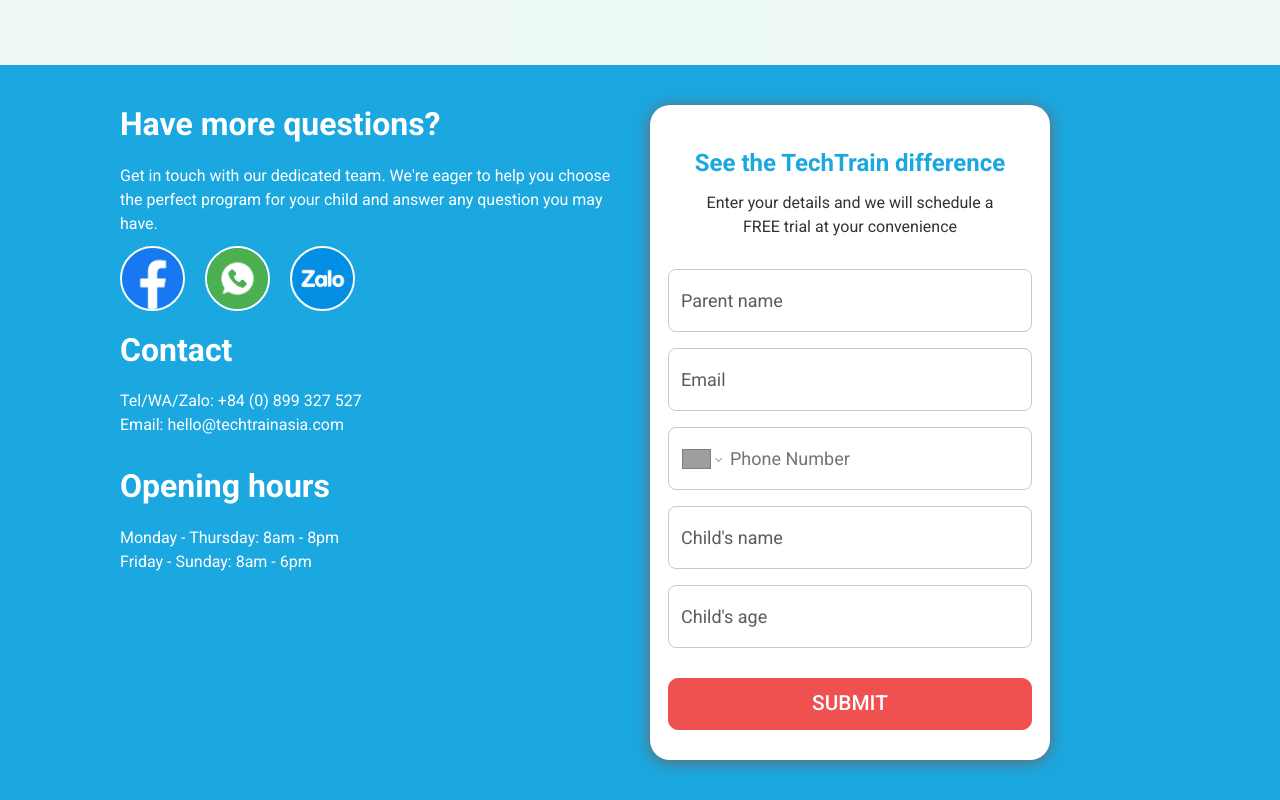
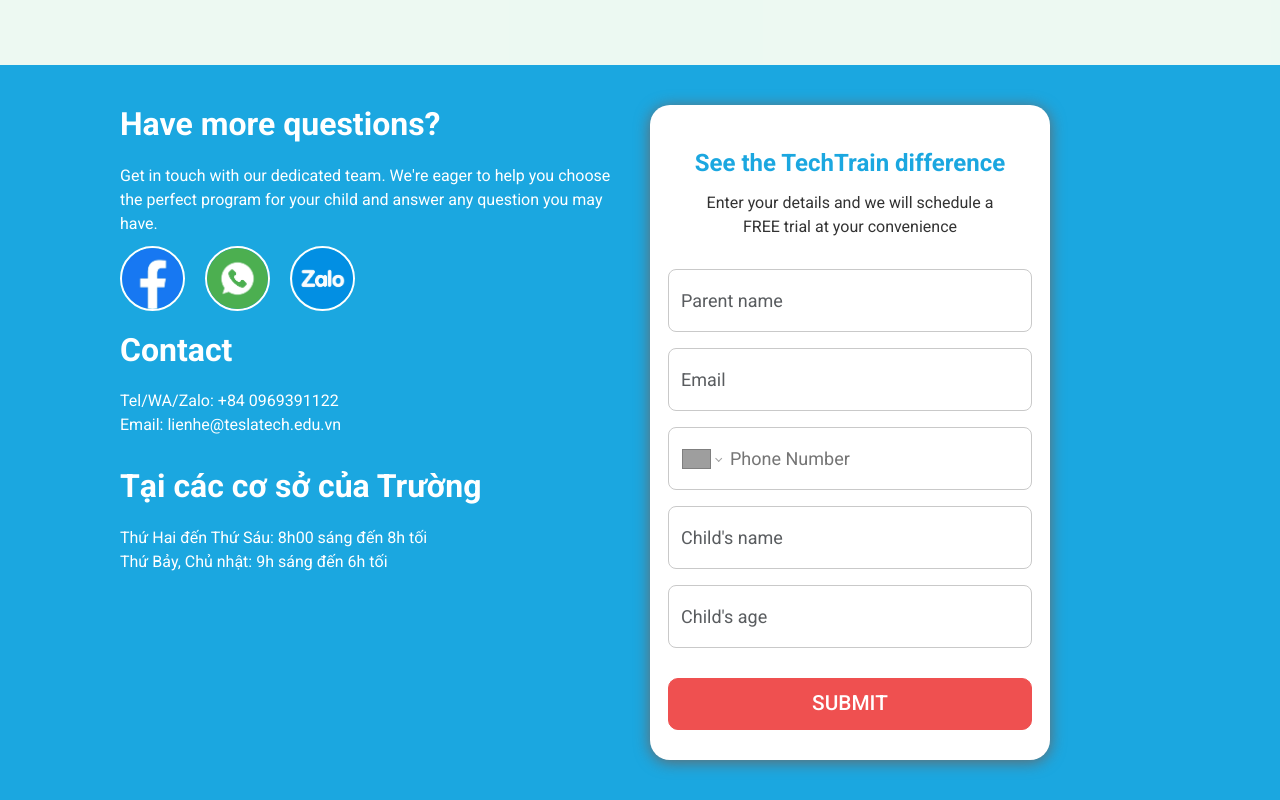
Before and after one commit to domindo/tech_test, a React (Vite) app: page /home in a window 1280 px wide. Shown: the part 6287-7087 px from the top of the page. Built offline with nearby package versions, Linux system fonts and the light colour scheme; grey boxes are pictures that could not be loaded.

Commit message:
deloy update

```diff
--- a/src/features/aboutUs/components/AboutUs.jsx
+++ b/src/features/aboutUs/components/AboutUs.jsx
@@ -11,7 +11,7 @@ export const AboutUs = () => {
       <div className="header-aboutus ">
         <div className="banner-aboutus">
           <div className="banner-group">
-            <h1 className="title-group">Git Action Update</h1>
+            <h1 className="title-group">About us</h1>
             <p className="header-text-group">
               At TechTrain, we know that tech literacy is essential for the 21st
               century learner; it trains the mind to think, and equips us
@@ -200,7 +200,7 @@ export const AboutUs = () => {
         </div>
         <div className="copyrights">
           <div className="text_copyright">
-            © Copyright 2024 TechTrain Asia. All Rights Reserved.
+            © Copyright 2024 TeslaTech. All Rights Reserved.
             <br />
             Terms & Conditions |
           </div>
--- a/src/layout/FooterLayout.jsx
+++ b/src/layout/FooterLayout.jsx
@@ -120,9 +120,9 @@ const FooterLayout = () => {
                 marginBottom: "10px",
               }}
             >
-              Tel/WA/Zalo: +84 (0) 899 327 527
-              <br />
-              Email: hello@techtrainasia.com
+              Tel/WA/Zalo: +84 0969391122
+                <br />
+              Email: lienhe@teslatech.edu.vn
             </p>
           </div>
           <h1
@@ -133,7 +133,7 @@ const FooterLayout = () => {
               paddingTop: "20px",
             }}
           >
-            Opening hours
+              Tại các cơ sở của Trường
           </h1>
           <p
             style={{
@@ -142,9 +142,9 @@ const FooterLayout = () => {
               marginBottom: "10px",
             }}
           >
-            Monday - Thursday: 8am - 8pm
+              Thứ Hai đến Thứ Sáu: 8h00 sáng đến 8h tối
             <br />
-            Friday - Sunday: 8am - 6pm
+              Thứ Bảy, Chủ nhật: 9h sáng đến 6h tối
           </p>
         </div>
         <div className="footer-container_fields">
```
